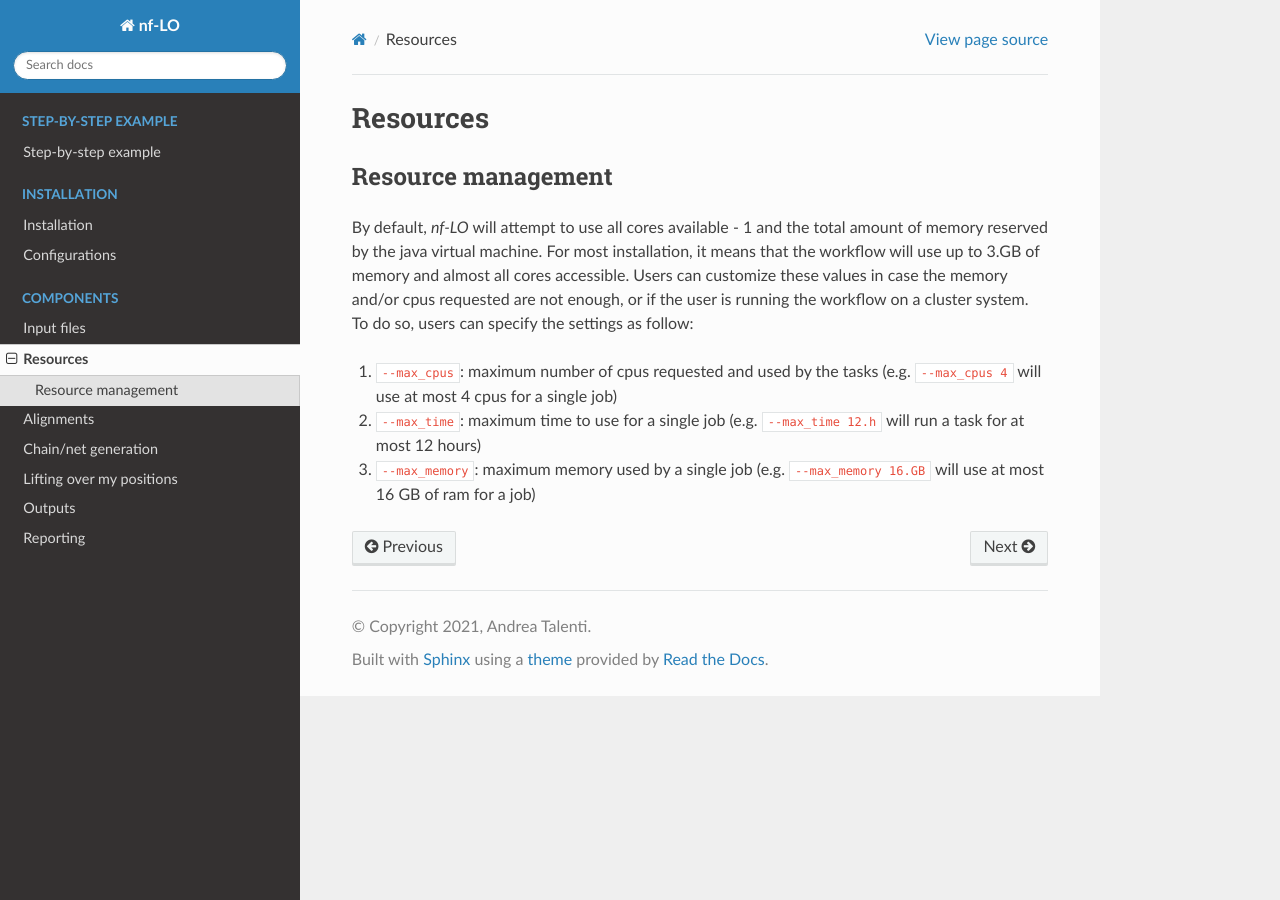
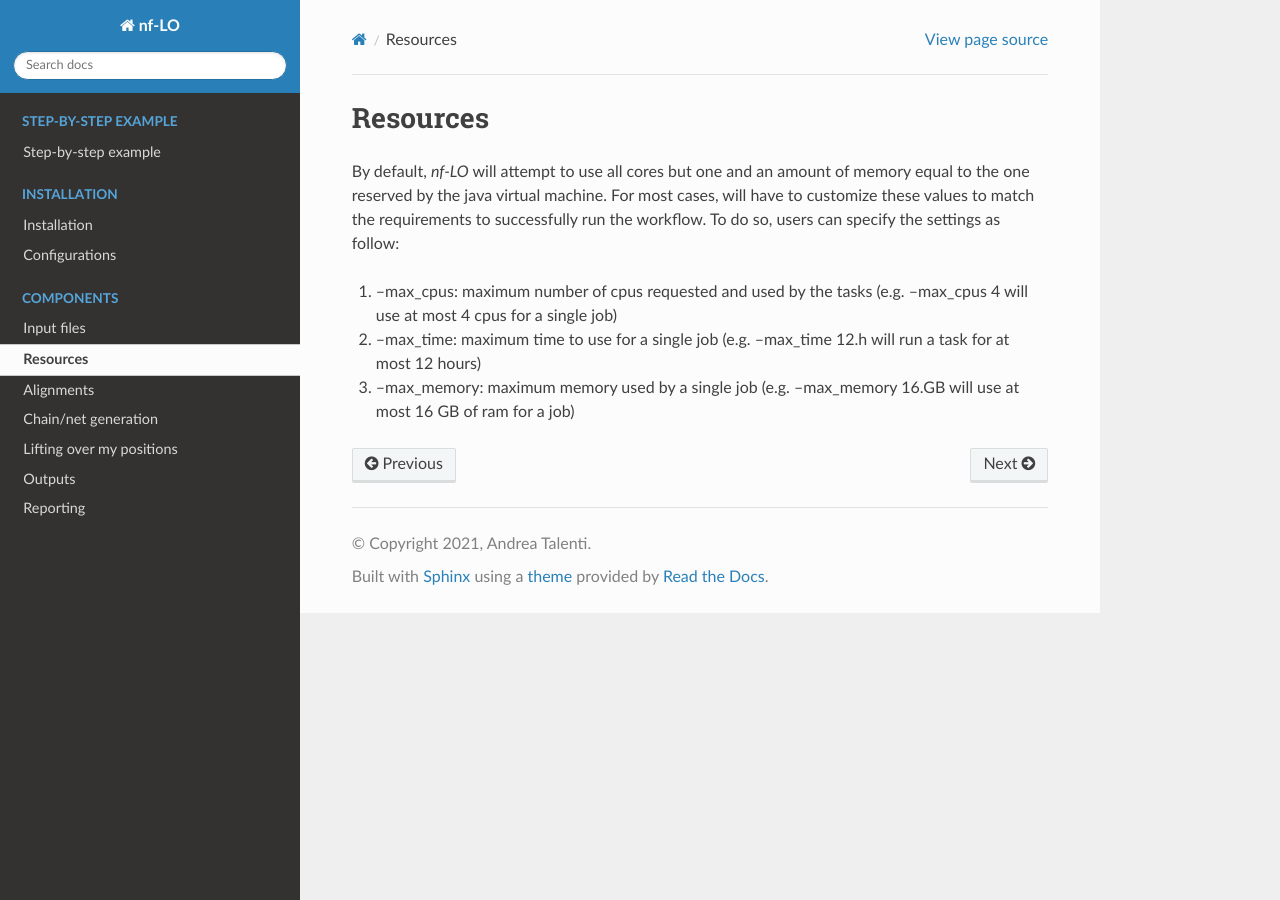
Before and after one commit to evotools/nf-LO, a Sphinx documentation site: the page built from docs/resources.md, in a window 1280 px wide. Built offline with Sphinx 7.4.7 and the Read the Docs theme 2.0.0, drawn with Linux system fonts in a browser that asks for light colours.

Commit message:
Edit resources readthedocs file

```diff
--- a/docs/resources.md
+++ b/docs/resources.md
@@ -1,8 +1,6 @@
 # Resources
-## Resource management
-By default, *nf-LO* will attempt to use all cores available - 1 and the total amount of memory reserved by the java virtual machine. For most installation, it means that the workflow will use up to 3.GB of memory and almost all cores accessible.
-Users can customize these values in case the memory and/or cpus requested are not enough, or if the user is running the workflow on a cluster system.
+By default, *nf-LO* will attempt to use all cores but one and an amount of memory equal to the one reserved by the java virtual machine. For most cases, will have to customize these values to match the requirements to successfully run the workflow.
 To do so, users can specify the settings as follow:
- 1. `--max_cpus`: maximum number of cpus requested and used by the tasks (e.g. `--max_cpus 4` will use at most 4 cpus for a single job)
- 2. `--max_time`: maximum time to use for a single job (e.g. `--max_time 12.h` will run a task for at most 12 hours)
- 3. `--max_memory`: maximum memory used by a single job (e.g. `--max_memory 16.GB` will use at most 16 GB of ram for a job)
+ 1. --max_cpus: maximum number of cpus requested and used by the tasks (e.g. --max_cpus 4 will use at most 4 cpus for a single job)
+ 2. --max_time: maximum time to use for a single job (e.g. --max_time 12.h will run a task for at most 12 hours)
+ 3. --max_memory: maximum memory used by a single job (e.g. --max_memory 16.GB will use at most 16 GB of ram for a job)
```
